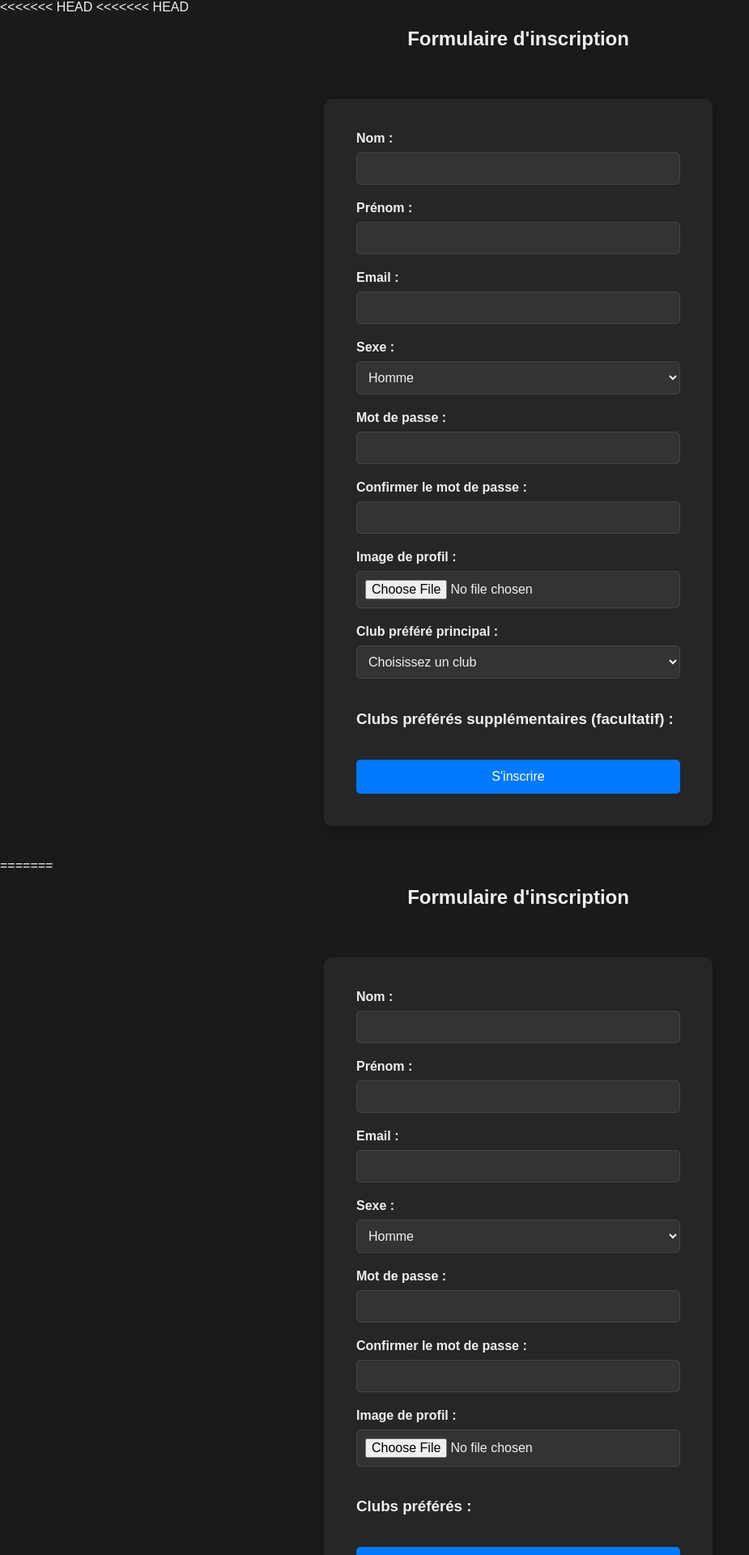
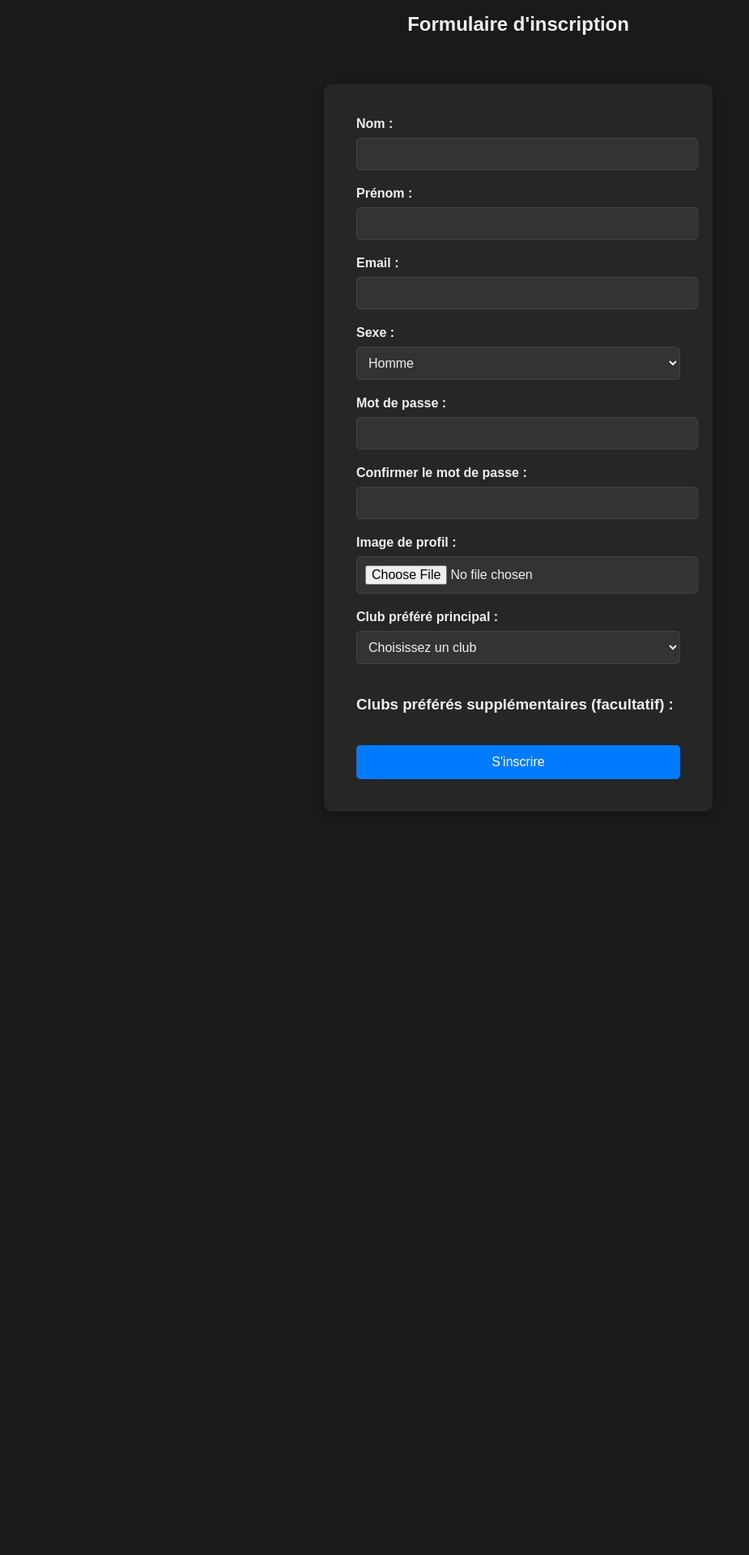
Before and after one commit to fuzionzeak/HEUFF, a PHP site: page /views/page2_view.php in a window 1280 px wide. Shown: the top 1920 px of the page at 81% size, without its empty margins (0-925 px from the left). After the commit the page ends 962 px from the top, so only its background shows below. Run offline with PHP 8.4, Linux system fonts and the light colour scheme; the template is opened without the code that fills it, so the values that code supplies are empty.

Commit message:
Add files via upload

```diff
--- a/views/page2_view.php
+++ b/views/page2_view.php
@@ -1,5 +1,4 @@
-<<<<<<< HEAD
-<<<<<<< HEAD
+
 <!DOCTYPE html>
 <html lang="fr">
 <head>
@@ -51,6 +50,7 @@
                 </option>
             <?php endforeach; ?>
         </select>
+
 
 
 
@@ -113,157 +113,3 @@
 
 </body>
 </html>
-=======
-<!DOCTYPE html>
-<html lang="fr">
-<head>
-    <meta charset="UTF-8">
-    <title>Inscription</title>
-    <link rel="stylesheet" href="/HEUFF/css/style.css">
-</head>
-<body>
-
-<h1>Formulaire d'inscription</h1>
-<main>
-    <form action="index.php?page=page2" method="POST" enctype="multipart/form-data">
-        <label for="nom">Nom :</label>
-        <input type="text" id="nom" name="nom" required><br>
-
-        <label for="prenom">Prénom :</label>
-        <input type="text" id="prenom" name="prenom" required><br>
-
-        <label for="email">Email :</label>
-        <input type="email" id="email" name="email" required><br>
-
-        <label for="sexe">Sexe :</label>
-        <select id="sexe" name="sexe" required>
-            <option value="Homme">Homme</option>
-            <option value="Femme">Femme</option>
-            <option value="Autre">Autre</option>
-        </select><br>
-
-        <label for="password">Mot de passe :</label>
-        <input type="password" id="password" name="password" required><br>
-
-        <label for="confirm_password">Confirmer le mot de passe :</label>
-        <input type="password" id="confirm_password" name="confirm_password" required><br>
-
-        <label for="image">Image de profil :</label>
-        <input type="file" id="image" name="image" accept="image/*" required><br>
-
-        <h3>Clubs préférés :</h3>
-        <div class="clubs-preferes">
-            <?php foreach ($clubs as $club): ?>
-                <label>
-                    <input type="checkbox" name="clubs[]" value="<?= htmlspecialchars($club['ID_CLUB'] ?? '', ENT_QUOTES, 'UTF-8'); ?>">
-                    <?= htmlspecialchars($club['NOM_CLUB'] ?? 'Nom Inconnu', ENT_QUOTES, 'UTF-8'); ?>
-                </label>
-            <?php endforeach; ?>
-        </div>
-
-        <button type="submit">S'inscrire</button>
-    </form>
-</main>
-<script>
-document.querySelector('form').addEventListener('submit', function(e) {
-    var password = document.getElementById('password').value;
-    var confirmPassword = document.getElementById('confirm_password').value;
-
-    if (password !== confirmPassword) {
-        e.preventDefault();  // Empêche l'envoi du formulaire
-        alert('Les mots de passe ne correspondent pas.');
-    }
-});
-</script>
-<script>
-document.querySelector('form').addEventListener('submit', function(e) {
-    var password = document.getElementById('password').value;
-    var confirmPassword = document.getElementById('confirm_password').value;
-
-    if (password !== confirmPassword) {
-        e.preventDefault();  // Empêche l'envoi du formulaire
-        alert('Les mots de passe ne correspondent pas.');
-    }
-});
-</script>
-
-</body>
-</html>
->>>>>>> 45817e33f25d270d1a9a29bf228b1b53a0ac5675
-=======
-<!DOCTYPE html>
-<html lang="fr">
-<head>
-    <meta charset="UTF-8">
-    <title>Inscription</title>
-    <link rel="stylesheet" href="/HEUFF/css/style.css">
-</head>
-<body>
-
-<h1>Formulaire d'inscription</h1>
-<main>
-    <form action="index.php?page=page2" method="POST" enctype="multipart/form-data">
-        <label for="nom">Nom :</label>
-        <input type="text" id="nom" name="nom" required><br>
-
-        <label for="prenom">Prénom :</label>
-        <input type="text" id="prenom" name="prenom" required><br>
-
-        <label for="email">Email :</label>
-        <input type="email" id="email" name="email" required><br>
-
-        <label for="sexe">Sexe :</label>
-        <select id="sexe" name="sexe" required>
-            <option value="Homme">Homme</option>
-            <option value="Femme">Femme</option>
-            <option value="Autre">Autre</option>
-        </select><br>
-
-        <label for="password">Mot de passe :</label>
-        <input type="password" id="password" name="password" required><br>
-
-        <label for="confirm_password">Confirmer le mot de passe :</label>
-        <input type="password" id="confirm_password" name="confirm_password" required><br>
-
-        <label for="image">Image de profil :</label>
-        <input type="file" id="image" name="image" accept="image/*" required><br>
-
-        <h3>Clubs préférés :</h3>
-        <div class="clubs-preferes">
-            <?php foreach ($clubs as $club): ?>
-                <label>
-                    <input type="checkbox" name="clubs[]" value="<?= htmlspecialchars($club['ID_CLUB'] ?? '', ENT_QUOTES, 'UTF-8'); ?>">
-                    <?= htmlspecialchars($club['NOM_CLUB'] ?? 'Nom Inconnu', ENT_QUOTES, 'UTF-8'); ?>
-                </label>
-            <?php endforeach; ?>
-        </div>
-
-        <button type="submit">S'inscrire</button>
-    </form>
-</main>
-<script>
-document.querySelector('form').addEventListener('submit', function(e) {
-    var password = document.getElementById('password').value;
-    var confirmPassword = document.getElementById('confirm_password').value;
-
-    if (password !== confirmPassword) {
-        e.preventDefault();  // Empêche l'envoi du formulaire
-        alert('Les mots de passe ne correspondent pas.');
-    }
-});
-</script>
-<script>
-document.querySelector('form').addEventListener('submit', function(e) {
-    var password = document.getElementById('password').value;
-    var confirmPassword = document.getElementById('confirm_password').value;
-
-    if (password !== confirmPassword) {
-        e.preventDefault();  // Empêche l'envoi du formulaire
-        alert('Les mots de passe ne correspondent pas.');
-    }
-});
-</script>
-
-</body>
-</html>
->>>>>>> 42ad1d4a2e39c27072b5bbdccbc2fabe720ec015
```
